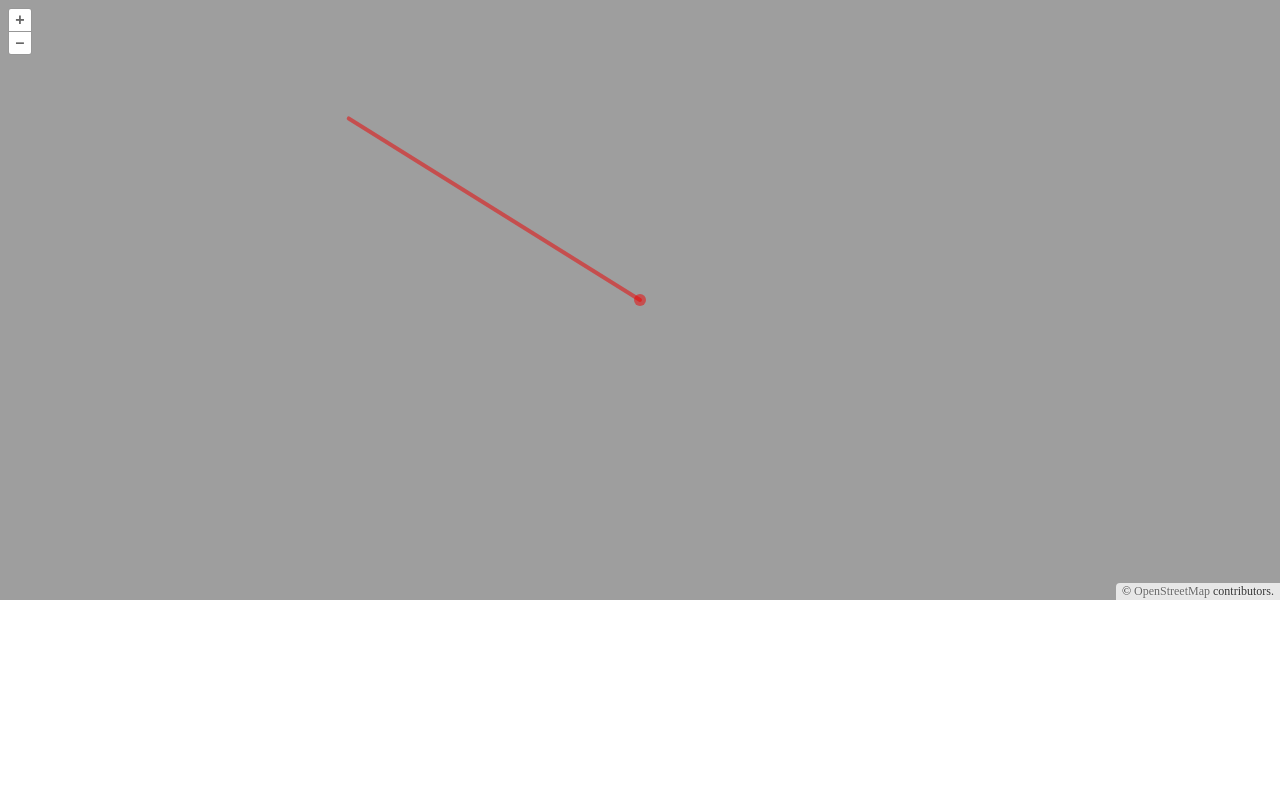
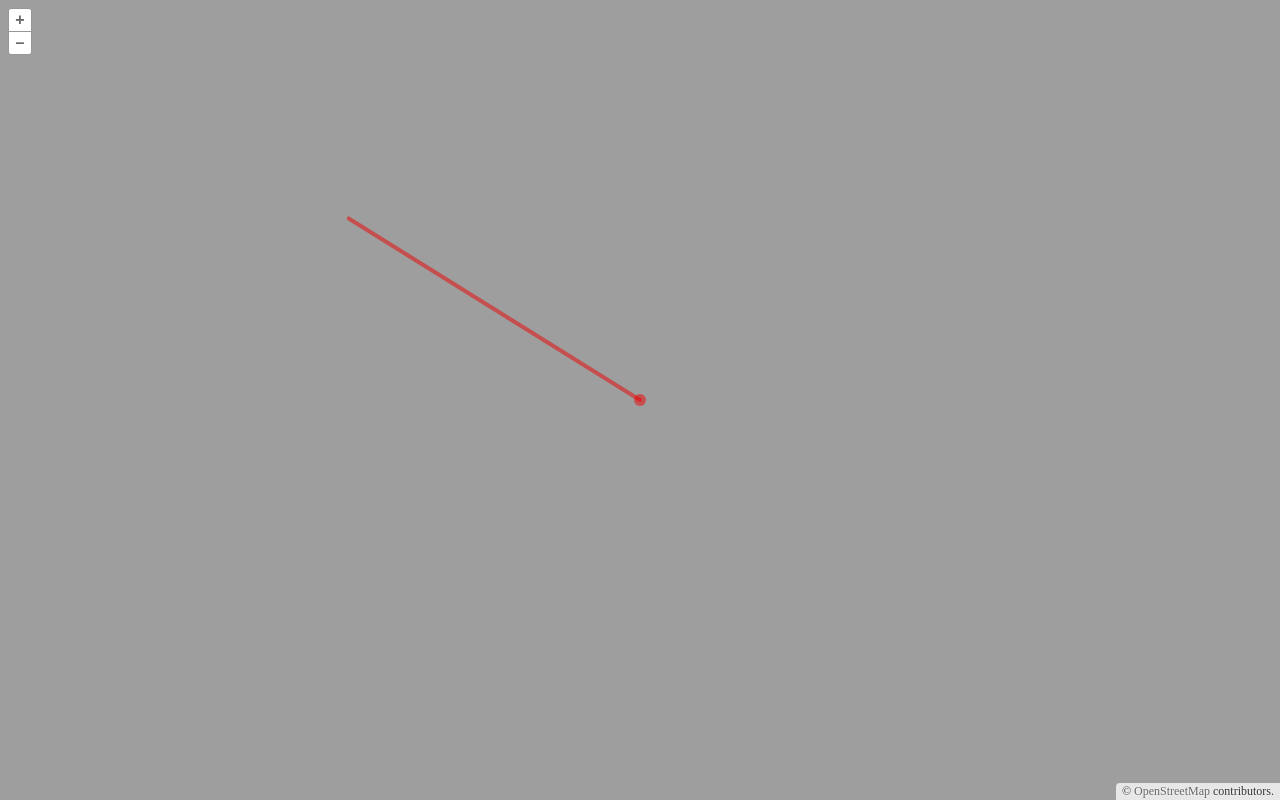
Before and after one commit to ppaula/CityGrapherVisualizer, a website built with Parcel: page index.html in a window 1280 px wide. Built offline with nearby package versions, Linux system fonts and the light colour scheme.

Commit message:
Change height property to 100%

```diff
--- a/index.html
+++ b/index.html
@@ -11,7 +11,7 @@
 		</style>
 	</head>
 	<body>
-		<div id="OsmMap" style="height:600px"></div>
+		<div id="OsmMap" style="height:100%"></div>
 		<script src="./scripts/map.js"></script>
 	</body>
 </html>
```
Also changed, not shown: package.json (+10 -1 lines), 1 other file.
